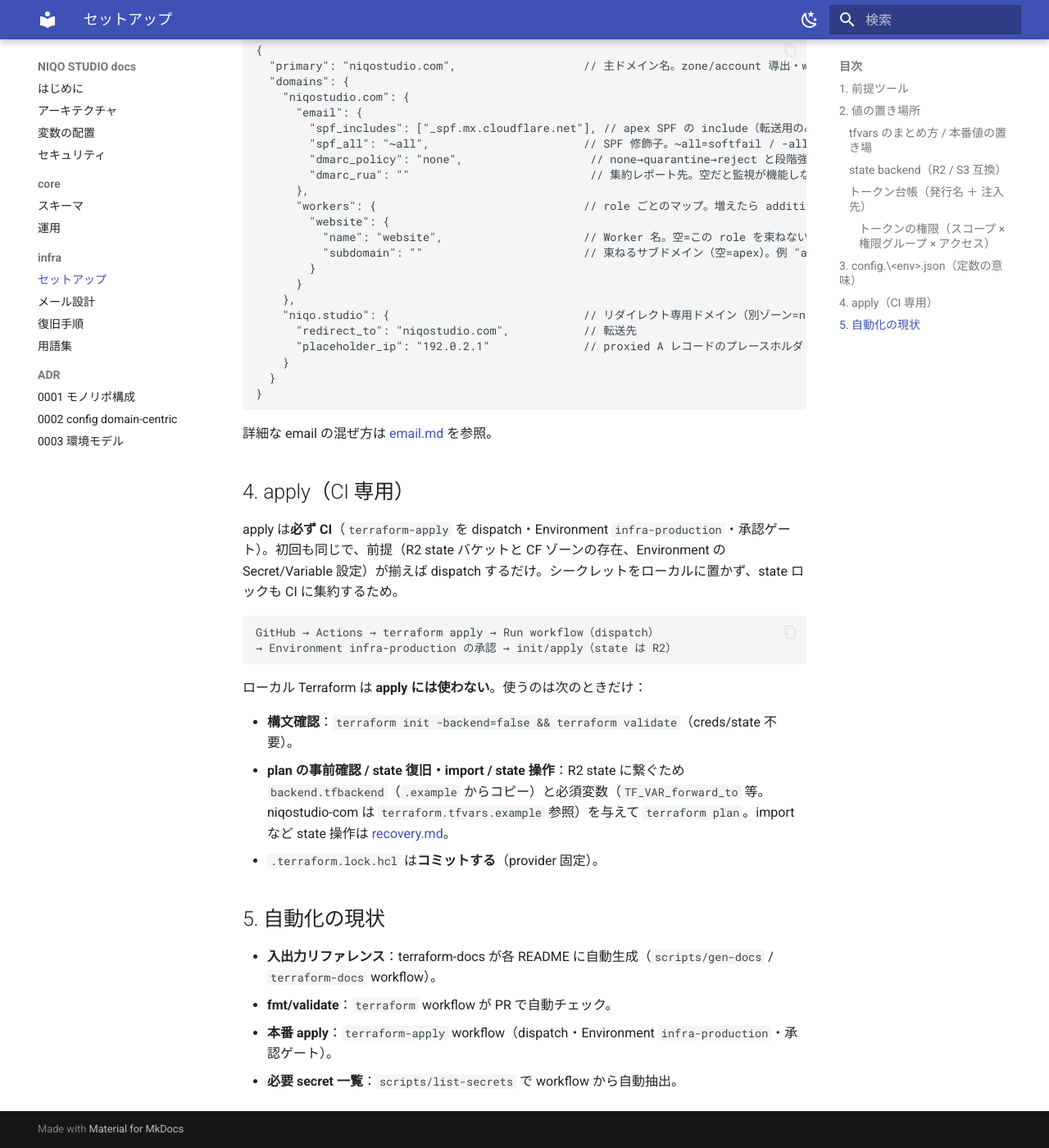
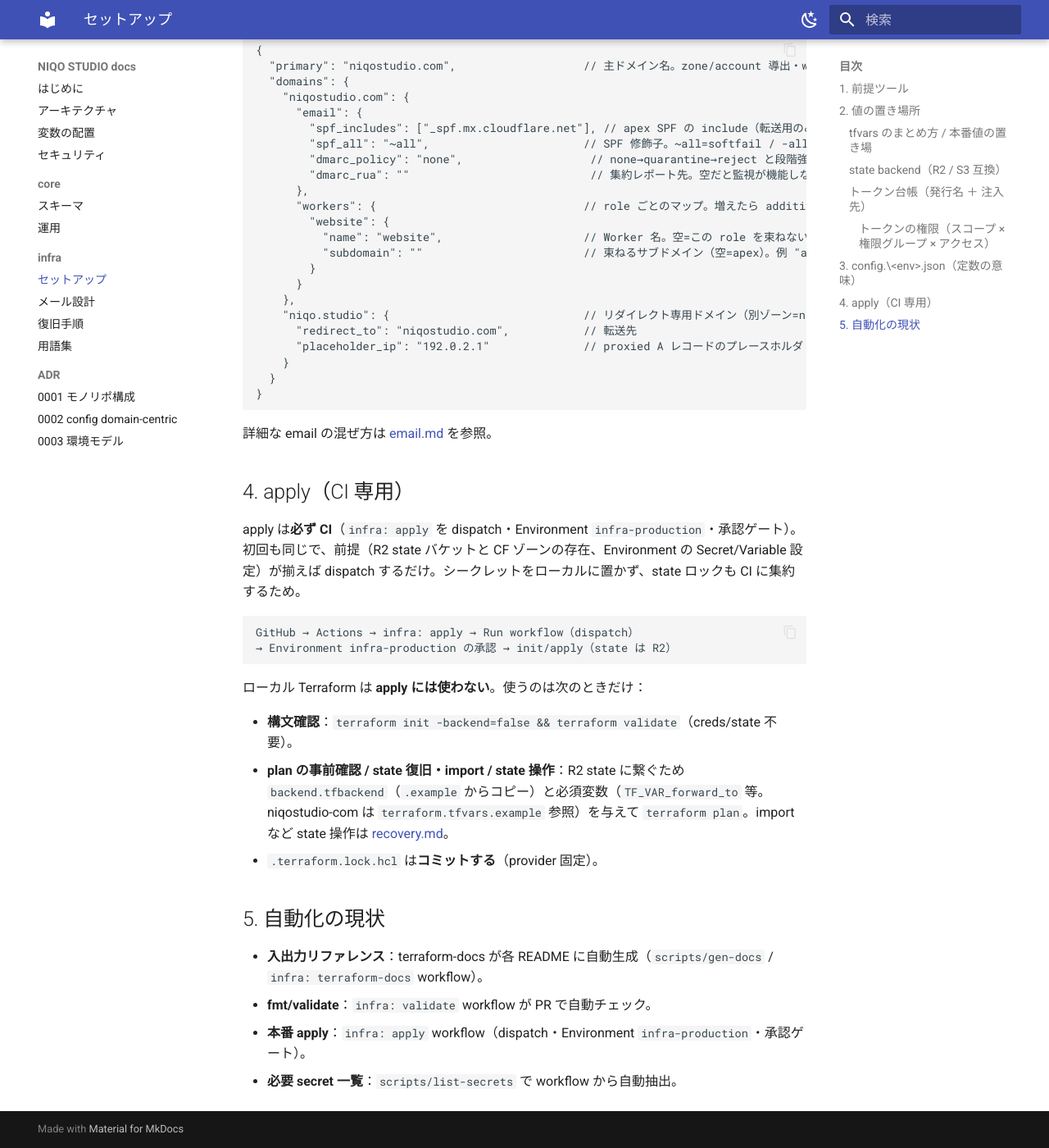
Before and after one commit to niqostudio/niqostudio, an MkDocs documentation site: the page built from docs/infra/setup.md, in a window 1280 px wide and 1400 px high, scrolled down 3217 px. Shown: the whole window at 82% size. Built offline with MkDocs 1.6.1 and Material for MkDocs 9.7.7, drawn with Linux system fonts in a browser that asks for light colours; some of the changed text lies outside the part shown.

Commit message:
ci: ワークフローを <module>-<action> 命名に再編
db-push/db-types/terraform 系/pages を core-migrate / core-types /
infra-validate / infra-apply / infra-docs / docs に rename し、
ジョブ名を「<module>: <action>」へ統一。core: migrate は push 自動
dry-run を廃して workflow_dispatch 専用にする（適用は承認ゲート経由）。
docs の参照名も新ワークフロー名に同期。

````diff
--- a/docs/infra/setup.md
+++ b/docs/infra/setup.md
@@ -18,7 +18,7 @@
 ### tfvars のまとめ方 / 本番値の置き場
 - Terraform は tfvars を**ディレクトリ横断で自動共有できない**（各 stack 自分の `terraform.tfvars` のみ）。
   共有スカラは `TF_VAR_*` 環境変数を1か所（ローカル=`.env`/direnv、CI=Environment Secrets/Variables）から流す。
-- **本番 apply は CI（`terraform-apply` を dispatch・Environment `infra-production`・承認ゲート）** で実行。値は機微度で分け（下記台帳）、本番値はローカルに置かない。
+- **本番 apply は CI（`infra: apply` を dispatch・Environment `infra-production`・承認ゲート）** で実行。値は機微度で分け（下記台帳）、本番値はローカルに置かない。
   ローカルは**検証用ダミー tfvars**のみ。niqo-studio は tfvars 不要（config.<env>.json と導出で完結）。
 - public リポでも Secrets はマスクされ fork PR に渡らないため、本番値の置き場として安全。
 
@@ -113,10 +113,10 @@
 
 ## 4. apply（CI 専用）
 
-apply は**必ず CI**（`terraform-apply` を dispatch・Environment `infra-production`・承認ゲート）。初回も同じで、前提（R2 state バケットと CF ゾーンの存在、Environment の Secret/Variable 設定）が揃えば dispatch するだけ。シークレットをローカルに置かず、state ロックも CI に集約するため。
+apply は**必ず CI**（`infra: apply` を dispatch・Environment `infra-production`・承認ゲート）。初回も同じで、前提（R2 state バケットと CF ゾーンの存在、Environment の Secret/Variable 設定）が揃えば dispatch するだけ。シークレットをローカルに置かず、state ロックも CI に集約するため。
 
 ```text
-GitHub → Actions → terraform apply → Run workflow（dispatch）
+GitHub → Actions → infra: apply → Run workflow（dispatch）
 → Environment infra-production の承認 → init/apply（state は R2）
 ```
 
@@ -127,7 +127,7 @@
 - `.terraform.lock.hcl` は**コミットする**（provider 固定）。
 
 ## 5. 自動化の現状
-- **入出力リファレンス**：terraform-docs が各 README に自動生成（`scripts/gen-docs` / `terraform-docs` workflow）。
-- **fmt/validate**：`terraform` workflow が PR で自動チェック。
-- **本番 apply**：`terraform-apply` workflow（dispatch・Environment `infra-production`・承認ゲート）。
+- **入出力リファレンス**：terraform-docs が各 README に自動生成（`scripts/gen-docs` / `infra: terraform-docs` workflow）。
+- **fmt/validate**：`infra: validate` workflow が PR で自動チェック。
+- **本番 apply**：`infra: apply` workflow（dispatch・Environment `infra-production`・承認ゲート）。
 - **必要 secret 一覧**：`scripts/list-secrets` で workflow から自動抽出。
````
Also changed, not shown: docs/adr/0003-environment-per-module.md (+3 -3 lines), docs/architecture.md (+3 -3 lines), docs/core/operations.md (+3 -3 lines), docs/infra/email.md (+1 -1 lines), docs/variables.md (+1 -1 lines), 13 other files.
